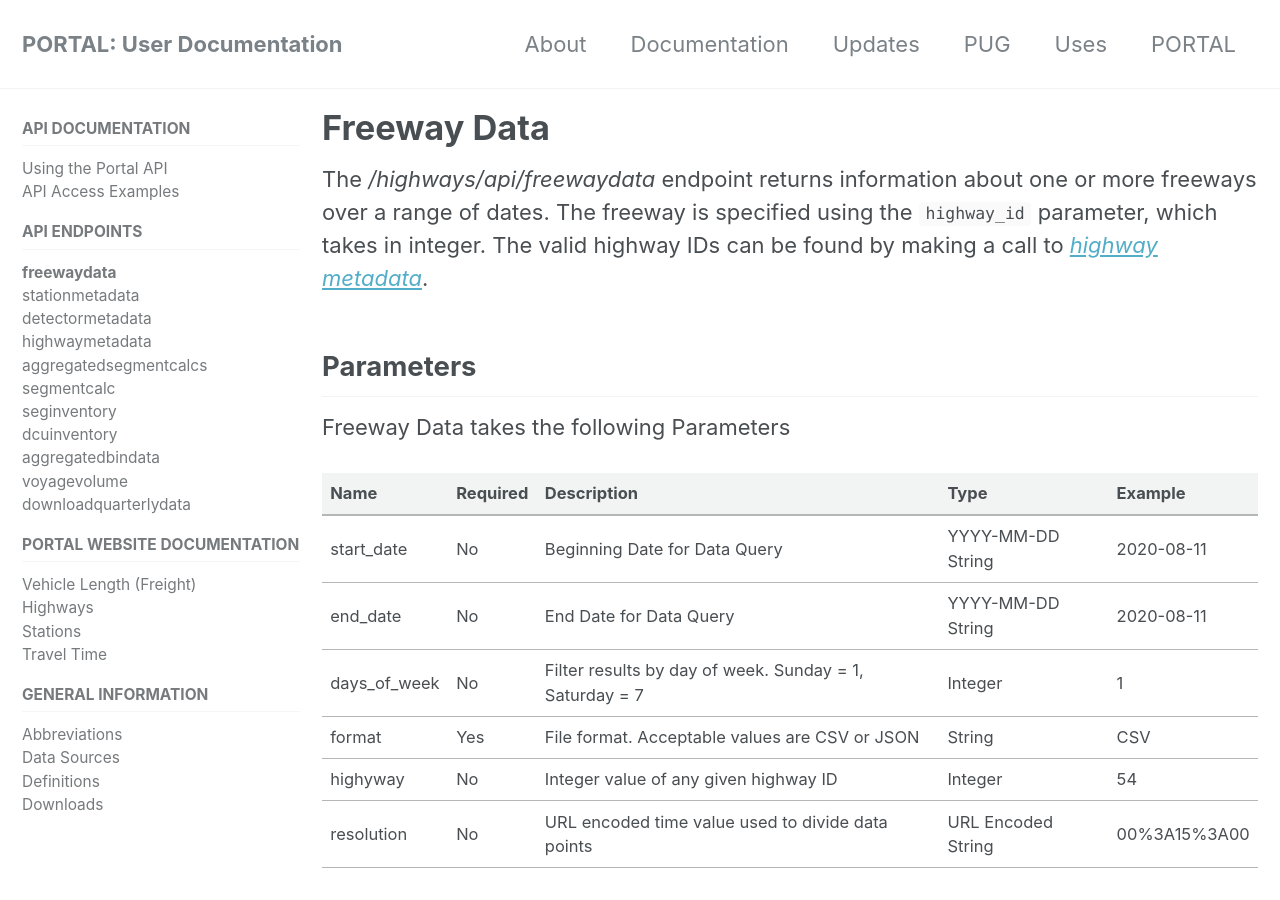
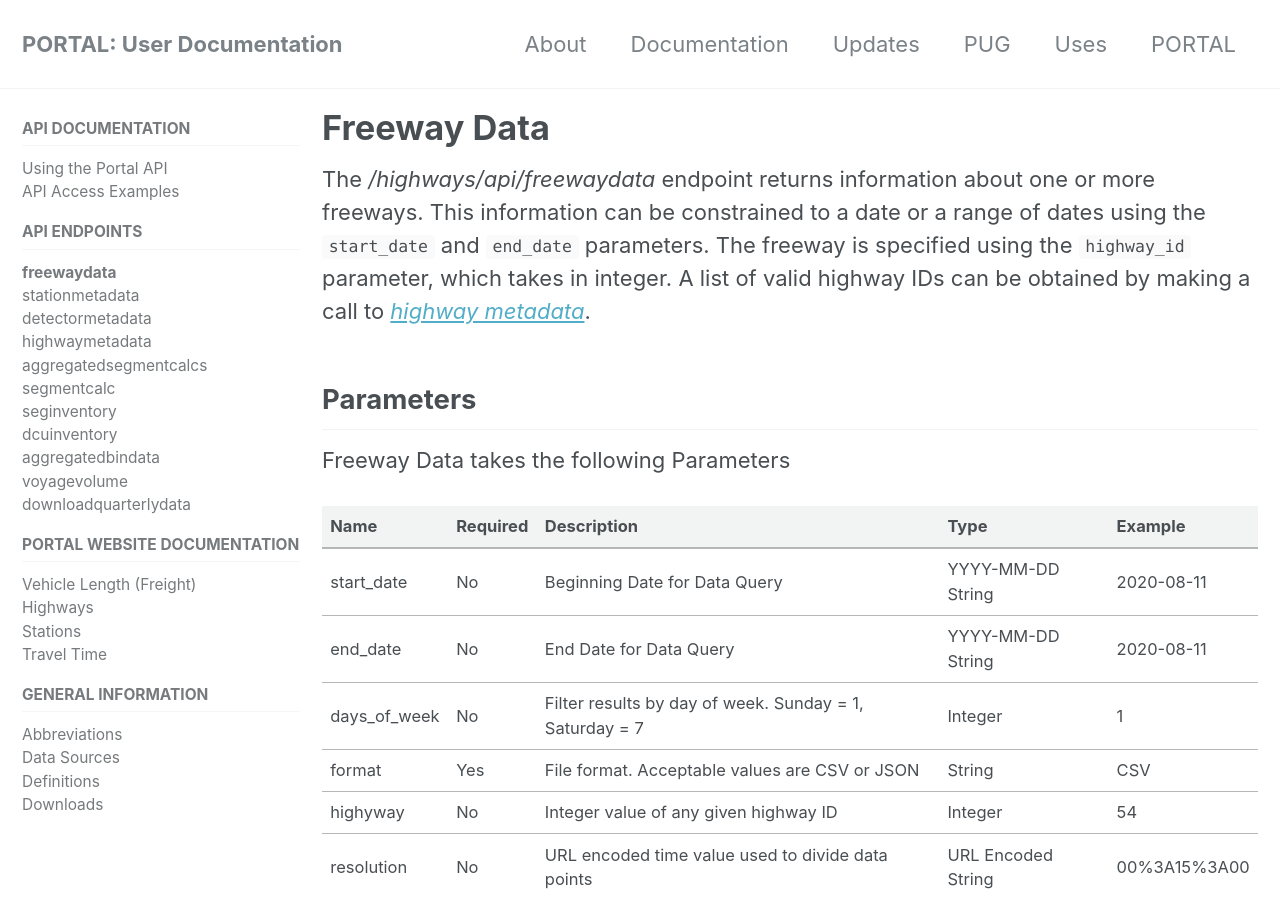
Before and after one commit to adus/portal-documentation, a Jekyll site: the page built from _documents/freewaydata.md, in a window 1280 px wide and 900 px high. Built offline with Jekyll 4.4.1, drawn with Linux system fonts in a browser that asks for light colours; nearby versions of some CDN libraries.

Commit message:
Update freewaydata.md
Formatting and Standardization

```diff
--- a/_documents/freewaydata.md
+++ b/_documents/freewaydata.md
@@ -1,8 +1,7 @@
 ---
 title: "Freeway Data"
 ---
-The _/highways/api/freewaydata_ endpoint returns information about one or more freeways over a range of dates. The freeway is specified using
-the `highway_id` parameter, which takes in integer. The valid highway IDs can be found by making a call to [_highway metadata_]({{ site.url }}{{ site.baseurl }}/documents/highwaymetadata/).
+The _/highways/api/freewaydata_ endpoint returns information about one or more freeways. This information can be constrained to a date or a range of dates using the `start_date` and `end_date` parameters. The freeway is specified using the `highway_id` parameter, which takes in integer. A list of valid highway IDs can be obtained by making a call to [_highway metadata_]({{ site.url }}{{ site.baseurl }}/documents/highwaymetadata/).
 ## Parameters
 Freeway Data takes the following Parameters
 
```
